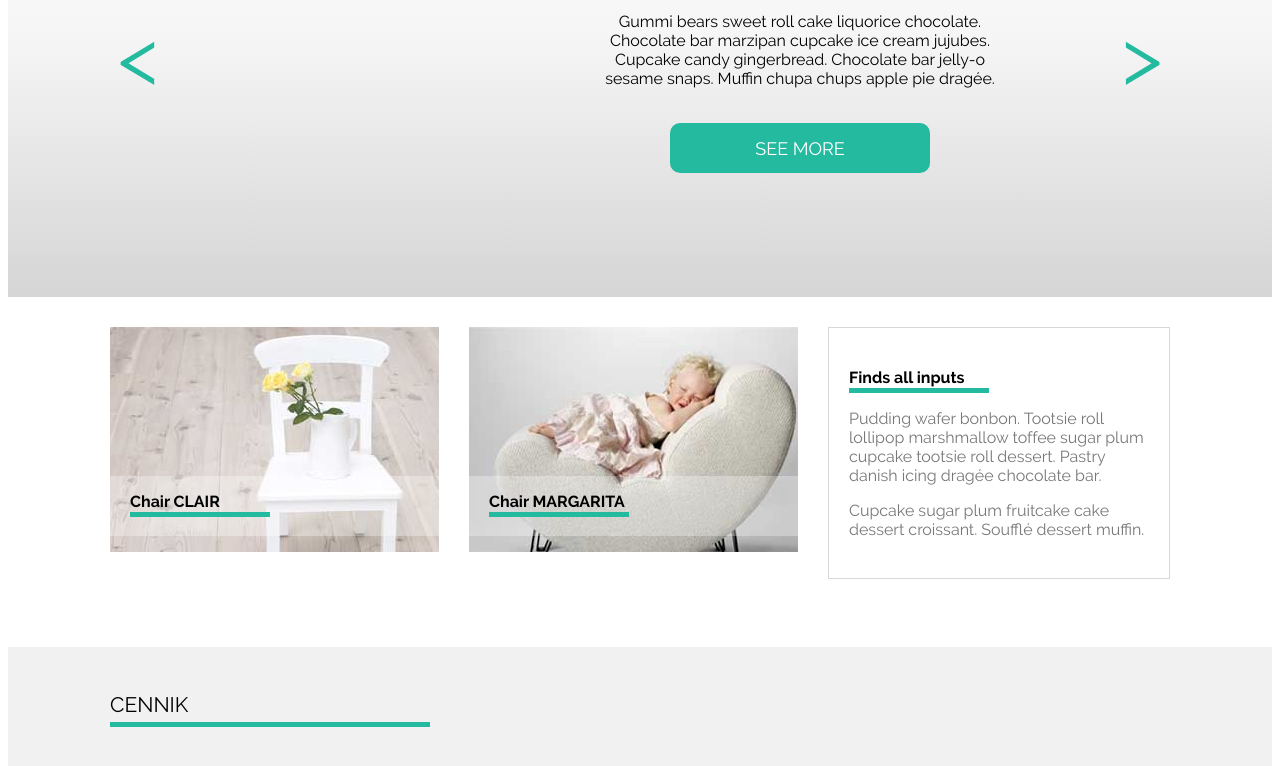
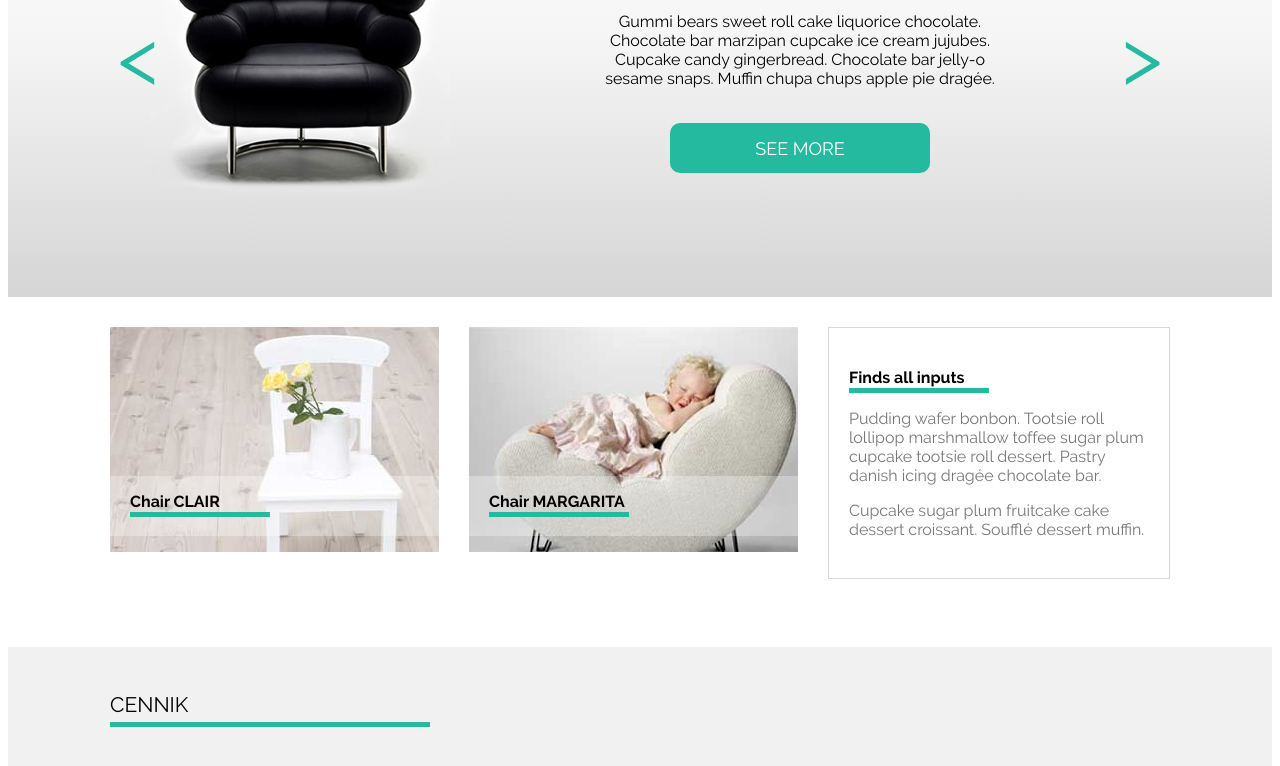
Before and after one commit to edabrowska/sit_on_chair_edyta, a plain HTML site: page index.html in a window 1280 px wide. Shown: the part 251-1017 px from the top of the page. Drawn offline with Linux system fonts and the light colour scheme.

Commit message:
warsztaty 2.0

```diff
--- a/css/style.css
+++ b/css/style.css
@@ -127,7 +127,7 @@ filter: progid:DXImageTransform.Microsoft.gradient( startColorstr='#ffffff', end
   position: absolute;
 }
 
-.visible{
+.slider_chair > li.visible{
   float: left;
   margin-top: 110px;
   height: 340px;
```
